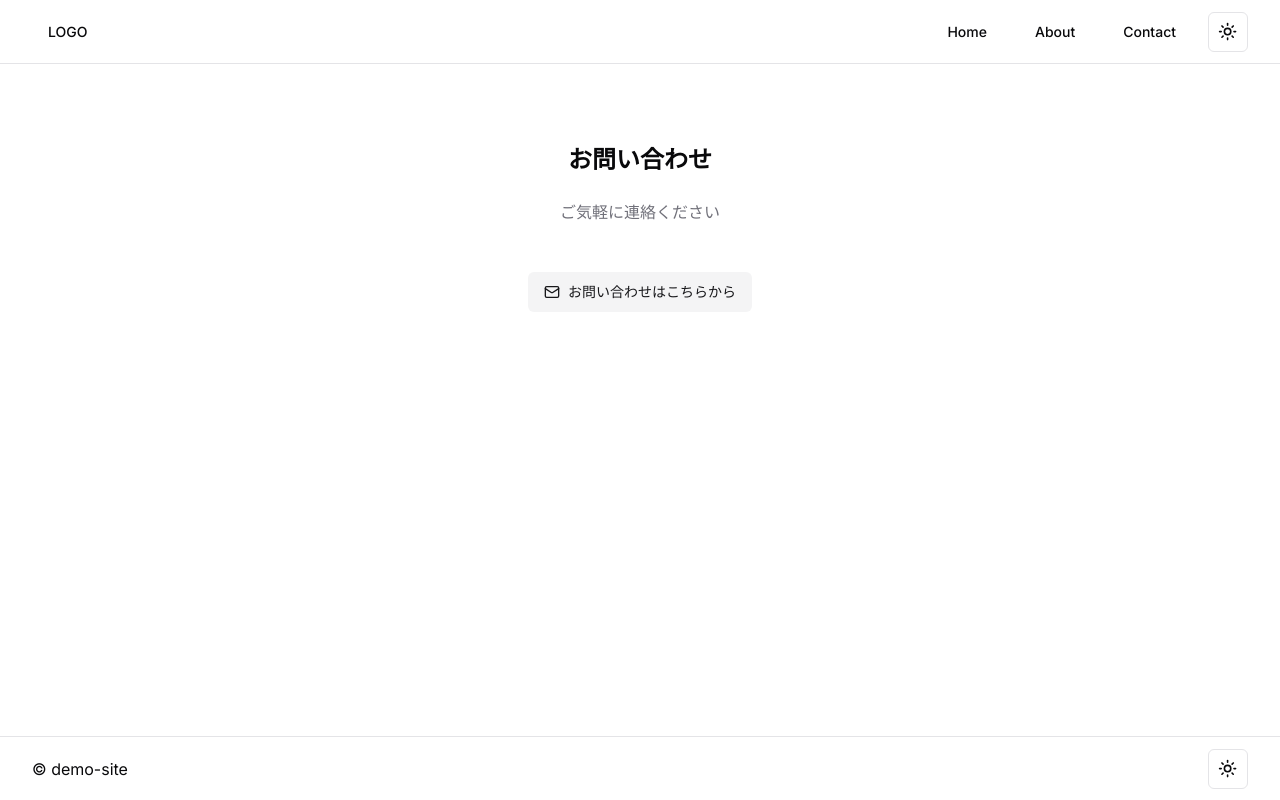
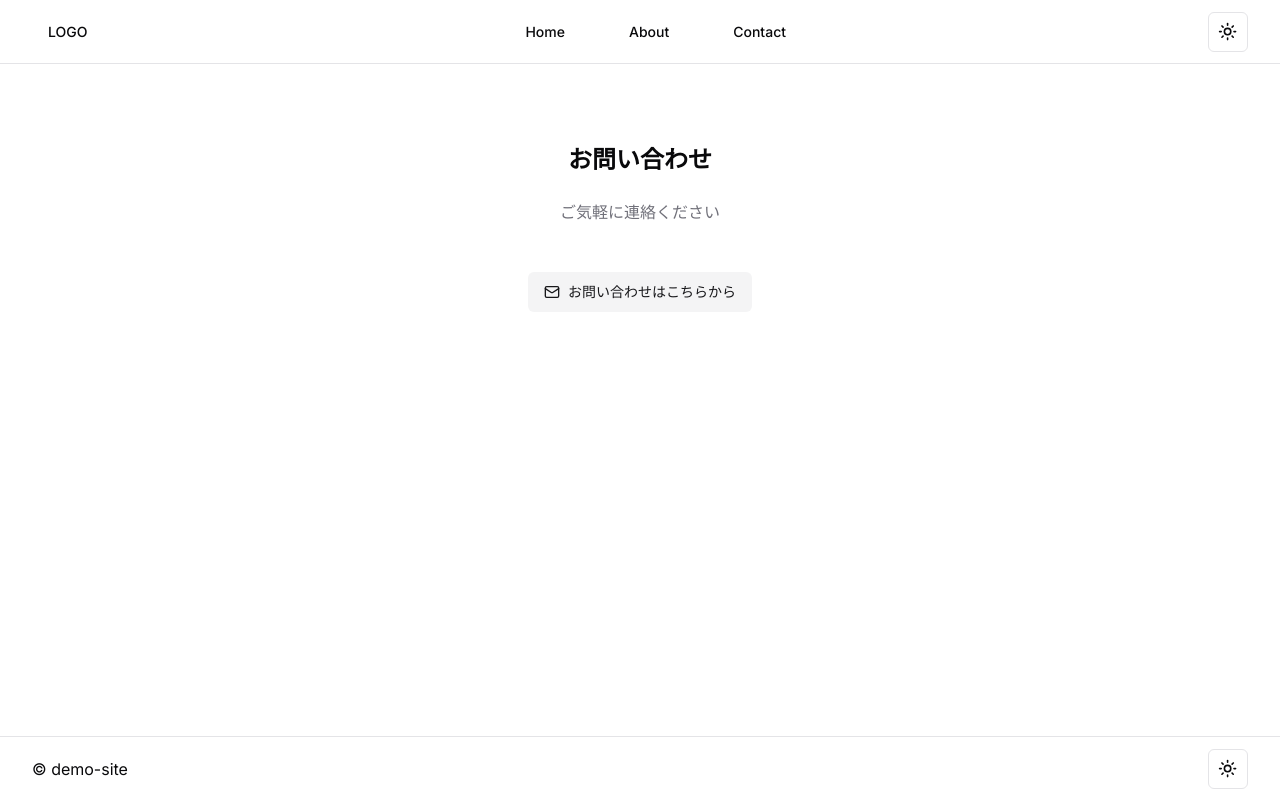
Before and after one commit to daiki-beppu/demo-site, a Next.js app: page /contact in a window 1280 px wide. Built offline with nearby package versions, Linux system fonts and the light colour scheme.

Commit message:
layout:(header)
navItemを中央に寄せた

```diff
--- a/components/layout/header.tsx
+++ b/components/layout/header.tsx
@@ -16,7 +16,7 @@ export default function Header() {
           LOGO
         </Link>
       </Button>
-      <ul className="flex gap-4">
+      <ul className="flex gap-8">
         {navItems.map((item) => (
           <li key={item.label}>
             <Button asChild variant="ghost">
@@ -24,8 +24,8 @@ export default function Header() {
             </Button>
           </li>
         ))}
-        <ModeToggle />
       </ul>
+      <ModeToggle />
     </header>
   );
 }
```
